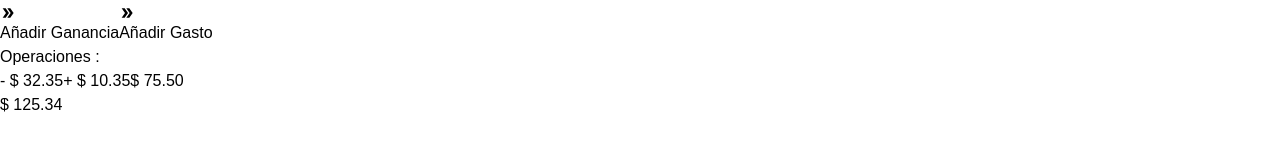
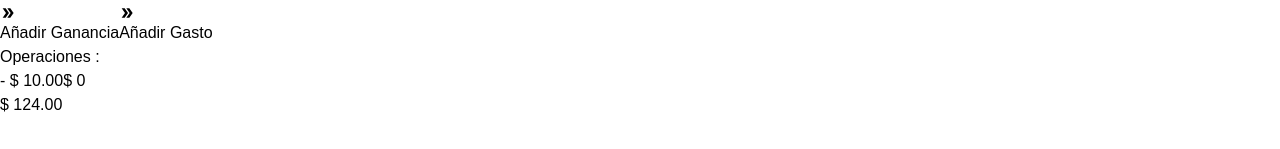
Before and after one commit to Numonu/yogasto, a React (Vite) app: page / in a window 1280 px wide. Shown: the part 435-584 px from the top of the page. Built offline with nearby package versions, Linux system fonts and the light colour scheme.

Commit message:
feat:redere all group item expenses or profits in 'Resume'

```diff
--- a/src/components/molecules/Resume.tsx
+++ b/src/components/molecules/Resume.tsx
@@ -1,4 +1,11 @@
+import { CoreContext } from "../../context/CoreContex";
+import useTotal from "../../hooks/useTotal";
+import { useContext } from "react";
+
 export default function Resume() {
+	const total = useTotal((state) => state.total);
+	const { core } = useContext(CoreContext);
+
 	return (
 		<div className="text-white">
 			<div className="border-neutral-300 border-b pb-1 mb-1 flex items-center gap-4">
@@ -6,13 +13,18 @@ export default function Resume() {
 					<span className="text-neutral-300">Operaciones : </span>
 				</div>
 				<div className="grow flex items-center justify-end gap-4">
-					<span className="text-red-500 text-xs">- $ 32.35</span>
-					<span className="text-emerald-500 text-xs">+ $ 10.35</span>
-					<span className="text-lg font-light">$ 75.50</span>
+					{core.storage.map((e) => {
+						return e.items.map((e) => {
+							return <span className={`text-xs ${e.type == "expense" ? "text-red-500" : "text-emerald-500"}`}>
+								{e.type == "expense" ? "-" : "+"} $ {e.price}
+							</span>;
+						});
+					})}
+					<span className="text-lg font-light">$ {total}</span>
 				</div>
 			</div>
 			<div className="flex justify-end">
-				<span className="text-neutral-400 text-base">$ 125.34</span>
+				<span className="text-neutral-400 text-base">$ 124.00</span>
 			</div>
 		</div>
 	);
```
